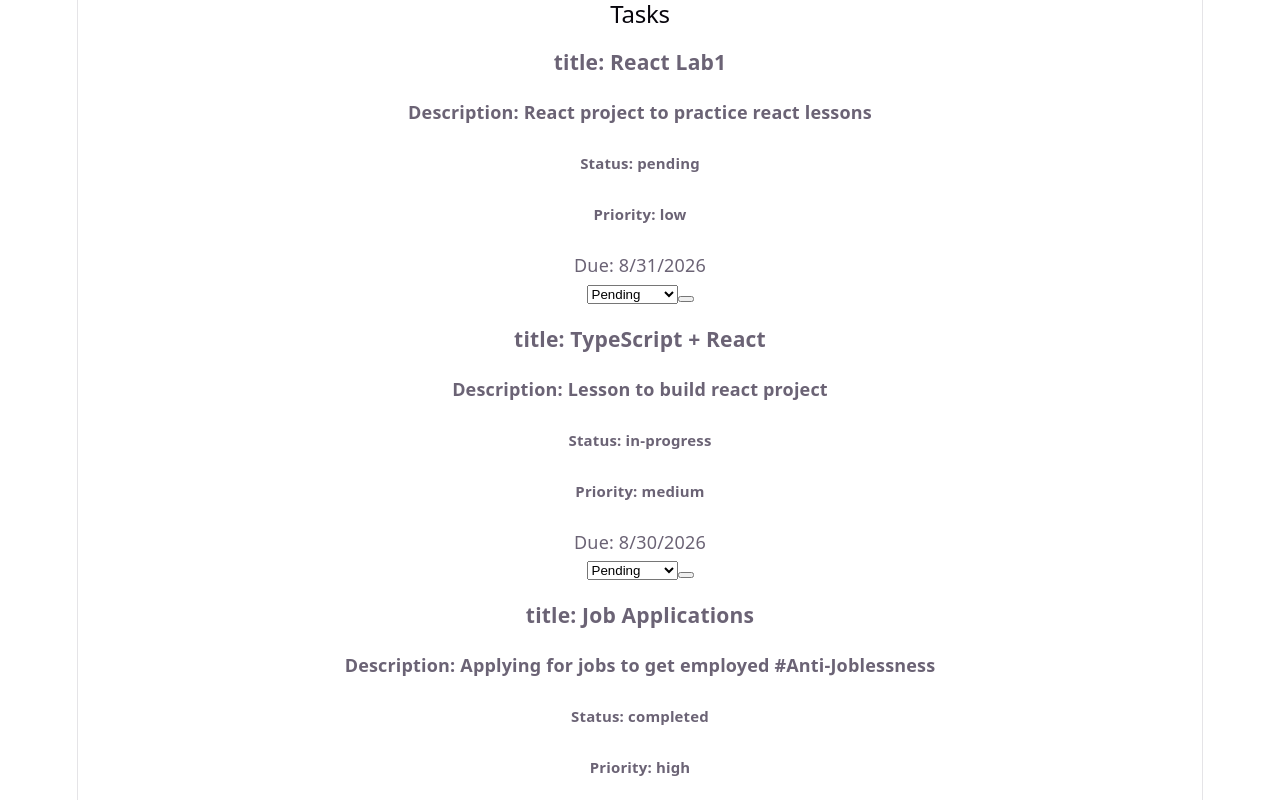
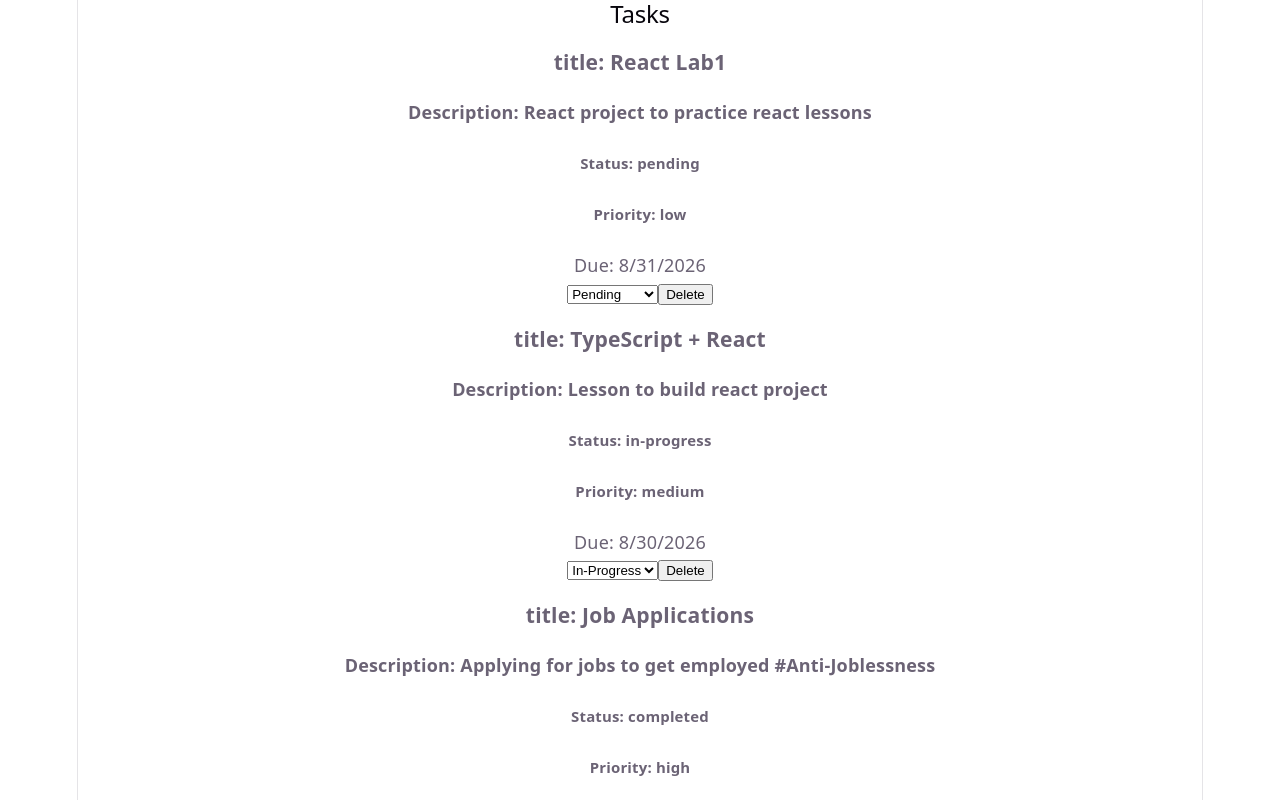
Before and after one commit to mercytv932/react-lab-3, a React (Vite) app: page / in a window 1280 px wide. Shown: the top 800 px of the page. Built offline with nearby package versions, Linux system fonts and the light colour scheme.

Commit message:
task bug fixed

```diff
--- a/src/components/TaskItem.tsx
+++ b/src/components/TaskItem.tsx
@@ -1,4 +1,4 @@
-import type { TaskStatus } from "./TaskList";
+import type { Task, TaskStatus } from "./TaskList";
 
 // types/index.ts
 export interface TaskItemProps {
@@ -24,12 +24,12 @@ function TaskItem({ task, onStatusChange, onDelete }: TaskItemProps) {
       <h5>Status: {task.status}</h5>
       <h5>Priority: {task.priority}</h5>
       <p>Due: {task.dueDate}</p>
-      <select onChange={handleStatus}>
+      <select value={task.status} onChange={handleStatus}>
         <option value="pending">Pending</option>
         <option value="in-progress">In-Progress</option>
         <option value="completed">Completed</option>
       </select>
-      <button onClick={handleDelete}></button>
+      <button onClick={handleDelete}>Delete</button>
     </div>
   );
 }
--- a/src/data/Data.ts
+++ b/src/data/Data.ts
@@ -55,4 +55,4 @@ export const tasks = [
     priority: "high",
     dueDate: "9/5/2026",
   },
-];
+]
```
